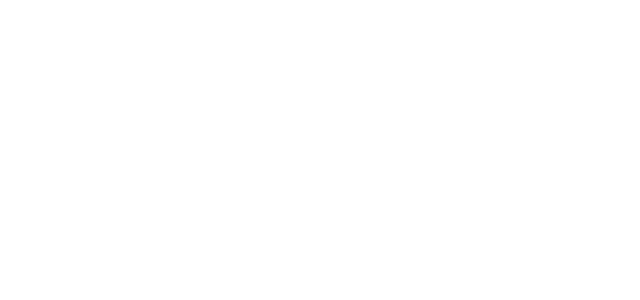
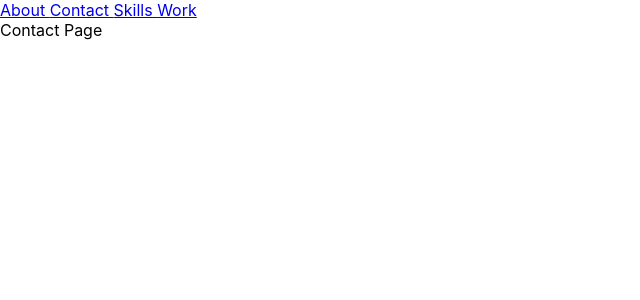
Before and after one commit to 4lexjandro/Port, a React (Create React App) app: page /contact in a window 1280 px wide. Shown: the top 300 px of the page, without its empty margins (0-640 px from the left). Built offline with nearby package versions, Linux system fonts and the light colour scheme.

Commit message:
react routing works fine with no issues w v6, forgot to commit this last night

```diff
--- a/package.json
+++ b/package.json
@@ -8,6 +8,7 @@
     "@testing-library/user-event": "^13.5.0",
     "react": "^17.0.2",
     "react-dom": "^17.0.2",
+    "react-router-dom": "^6.2.1",
     "react-scripts": "5.0.0",
     "web-vitals": "^2.1.4"
   },
--- a/src/App.js
+++ b/src/App.js
@@ -1,9 +1,29 @@
-
+import React from 'react';
+import Skills from './components/Skills'
+import About from './components/About';
+import Work from './components/Work'
+import Contact from './components/Contact'
+import { BrowserRouter as Router, Link, Routes, Route } from 'react-router-dom';
 
 function App() {
   return (
-    <>
-    </>
+    <Router>
+
+        <Link to="/about"> About </Link>
+        <Link to="/contact"> Contact </Link>
+        <Link to="/skills"> Skills </Link>
+        <Link to="/work"> Work </Link>
+
+      <Routes>
+        <Route path="/about" element={<About />} />
+        <Route path="/skills" element={<Skills />} />
+        <Route path="/contact" element={<Contact />} />
+        <Route path="/work" element={<Work />} />
+      </Routes>
+      <div>
+
+      </div>
+    </Router>
 
   );
 }
--- /dev/null
+++ b/src/components/About.jsx
@@ -0,0 +1,16 @@
+import React from 'react';
+import { useNavigate } from 'react-router-dom';
+
+function About() {
+
+  let navigate = useNavigate();
+
+
+
+
+  return <div>
+      About Page
+  </div>;
+}
+
+export default About;
--- /dev/null
+++ b/src/components/Contact.jsx
@@ -0,0 +1,9 @@
+import React from 'react';
+
+function Contact() {
+  return <div>
+      Contact Page
+  </div>;
+}
+
+export default Contact;
--- /dev/null
+++ b/src/components/Skills.jsx
@@ -0,0 +1,9 @@
+import React from 'react';
+
+function Skills() {
+  return <div>
+      Skills page
+  </div>;
+}
+
+export default Skills;
--- /dev/null
+++ b/src/components/Work.jsx
@@ -0,0 +1,9 @@
+import React from 'react';
+
+function Work() {
+  return <div>
+      Work Page
+  </div>;
+}
+
+export default Work;
--- a/src/index.js
+++ b/src/index.js
@@ -1,17 +1,9 @@
-import React from 'react';
-import ReactDOM from 'react-dom';
-import './index.css';
-import App from './App';
-import reportWebVitals from './reportWebVitals';
+import React from 'react'
+import ReactDOM from 'react-dom'
+import './index.css'
+import App from './App'
 
 ReactDOM.render(
-  <React.StrictMode>
-    <App />
-  </React.StrictMode>,
-  document.getElementById('root')
-);
-
-// If you want to start measuring performance in your app, pass a function
-// to log results (for example: reportWebVitals(console.log))
-// or send to an analytics endpoint. Learn more: https://bit.ly/CRA-vitals
-reportWebVitals();
+    <React.StrictMode>
+        <App />
+    </React.StrictMode>, document.getElementById('root'))
```
Also changed, not shown: 1 other file (tests, documents, lock files or other folders).
